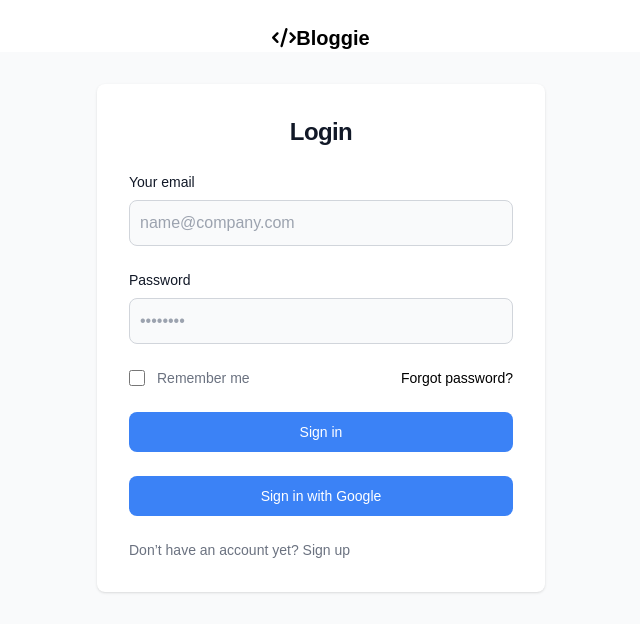
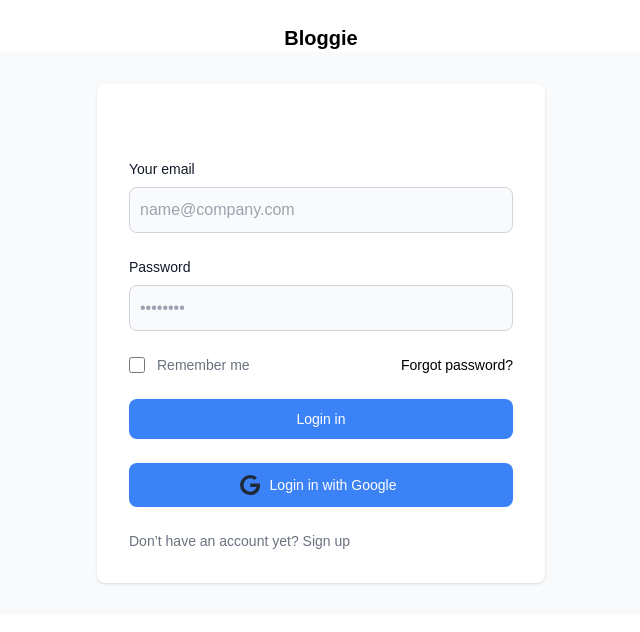
Before and after one commit to Kaungsett45/Bloggie, a Next.js app: page / in a window 1280 px wide. Shown: the top 632 px of the page, without its empty margins (319-959 px from the left). Built offline with nearby package versions, Linux system fonts and the light colour scheme; no server answers.

Commit message:
change icon

```diff
--- a/src/app/pages/login.tsx
+++ b/src/app/pages/login.tsx
@@ -17,8 +17,7 @@
   const { data: session } = useSession();
     return (
       <>
-      <div className=" font-bold text-xl pt-6 flex items-center justify-center "> <svg xmlns="http://www.w3.org/2000/svg" width="24" viewBox="0 0 640 512"><path d="M392.8 1.2c-17-4.9-34.7 5-39.6 22l-128 448c-4.9 17 5 34.7 22 39.6s34.7-5 39.6-22l128-448c4.9-17-5-34.7-22-39.6zm80.6 120.1c-12.5 12.5-12.5 32.8 0 45.3L562.7 256l-89.4 89.4c-12.5 12.5-12.5 32.8 0 45.3s32.8 12.5 45.3 0l112-112c12.5-12.5 12.5-32.8 0-45.3l-112-112c-12.5-12.5-32.8-12.5-45.3 0zm-306.7 0c-12.5-12.5-32.8-12.5-45.3 0l-112 112c-12.5 12.5-12.5 32.8 0 45.3l112 112c12.5 12.5 32.8 12.5 45.3 0s12.5-32.8 0-45.3L77.3 256l89.4-89.4c12.5-12.5 12.5-32.8 0-45.3z"/></svg>
-      <h1 className="text-black text-center ">Bloggie</h1>
+      <div className=" font-bold text-xl pt-6 flex items-center justify-center ">     <h1 className="text-black text-center ">Bloggie</h1>
       </div>
 
 <section className="bg-gray-50 ">
@@ -26,9 +25,9 @@
 
   <div className="w-full bg-white rounded-lg shadow dark:border md:mt-0 sm:max-w-md xl:p-0 dark:bg-gray-800 dark:border-gray-700">
     <div className="p-6 space-y-4 md:space-y-6 sm:p-8">
-      <h1 className="text-center text-xl font-bold leading-tight tracking-tight text-gray-900 md:text-2xl dark:text-white">
-      Login
-      </h1>
+      <h1 className="flex justify-center text-white text-xl font-bold leading-tight tracking-tight  md:text-2xl ">
+      <svg xmlns="http://www.w3.org/2000/svg" width="24" fill="white" viewBox="0 0 640 512"><path d="M392.8 1.2c-17-4.9-34.7 5-39.6 22l-128 448c-4.9 17 5 34.7 22 39.6s34.7-5 39.6-22l128-448c4.9-17-5-34.7-22-39.6zm80.6 120.1c-12.5 12.5-12.5 32.8 0 45.3L562.7 256l-89.4 89.4c-12.5 12.5-12.5 32.8 0 45.3s32.8 12.5 45.3 0l112-112c12.5-12.5 12.5-32.8 0-45.3l-112-112c-12.5-12.5-32.8-12.5-45.3 0zm-306.7 0c-12.5-12.5-32.8-12.5-45.3 0l-112 112c-12.5 12.5-12.5 32.8 0 45.3l112 112c12.5 12.5 32.8 12.5 45.3 0s12.5-32.8 0-45.3L77.3 256l89.4-89.4c12.5-12.5 12.5-32.8 0-45.3z"/></svg>
+   </h1>
       <form className="space-y-4 md:space-y-6" action="#">
         <div>
           <label htmlFor="email" className="block mb-2 text-sm font-medium text-gray-900 dark:text-white">
@@ -78,14 +77,17 @@
           type="submit"
           className="w-full text-white bg-blue-500 hover:bg-primary-700 focus:ring-4 focus:outline-none focus:ring-primary-300 font-medium rounded-lg text-sm px-5 py-2.5 text-center dark:bg-primary-600 dark:hover:bg-primary-700 dark:focus:ring-primary-800"
         >
-          Sign in
+          Login in
         </button>
         <div className="flex flex-col items-center justify-center ">
 
 
 
-        <button onClick={() => handleGoogleSignIn()} className="w-full text-white bg-blue-500 hover:bg-primary-700 focus:ring-4 focus:outline-none focus:ring-primary-300 font-medium rounded-lg text-sm px-5 py-2.5 text-center dark:bg-primary-600 dark:hover:bg-primary-700 dark:focus:ring-primary-800">
-          Sign in with Google
+        <button onClick={() => handleGoogleSignIn()} className="flex  items-center  justify-center w-full text-white bg-blue-500 hover:bg-primary-700 focus:ring-4 focus:outline-none focus:ring-primary-300 font-medium rounded-lg text-sm px-5 py-2.5 text-center dark:bg-primary-600 dark:hover:bg-primary-700 dark:focus:ring-primary-800">
+        <svg className="w-6 h-6 text-gray-800 dark:text-white" xmlns="http://www.w3.org/2000/svg" width="24" height="24" fill="currentColor" viewBox="0 0 24 24">
+  <path fillRule="evenodd" d="M12.037 21.998a10.313 10.313 0 0 1-7.168-3.049 9.888 9.888 0 0 1-2.868-7.118 9.947 9.947 0 0 1 3.064-6.949A10.37 10.37 0 0 1 12.212 2h.176a9.935 9.935 0 0 1 6.614 2.564L16.457 6.88a6.187 6.187 0 0 0-4.131-1.566 6.9 6.9 0 0 0-4.794 1.913 6.618 6.618 0 0 0-2.045 4.657 6.608 6.608 0 0 0 1.882 4.723 6.891 6.891 0 0 0 4.725 2.07h.143c1.41.072 2.8-.354 3.917-1.2a5.77 5.77 0 0 0 2.172-3.41l.043-.117H12.22v-3.41h9.678c.075.617.109 1.238.1 1.859-.099 5.741-4.017 9.6-9.746 9.6l-.215-.002Z" clipRule="evenodd"/>
+</svg>
+ <span className="px-2">Login in with Google</span>
         </button>
 
     </div>
```
